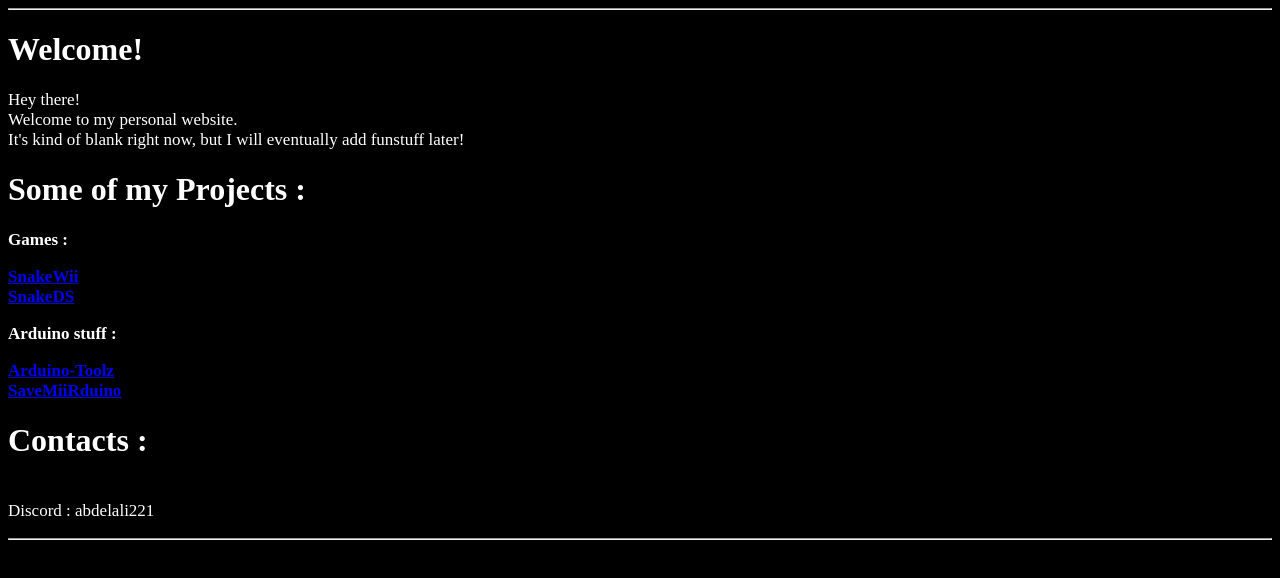
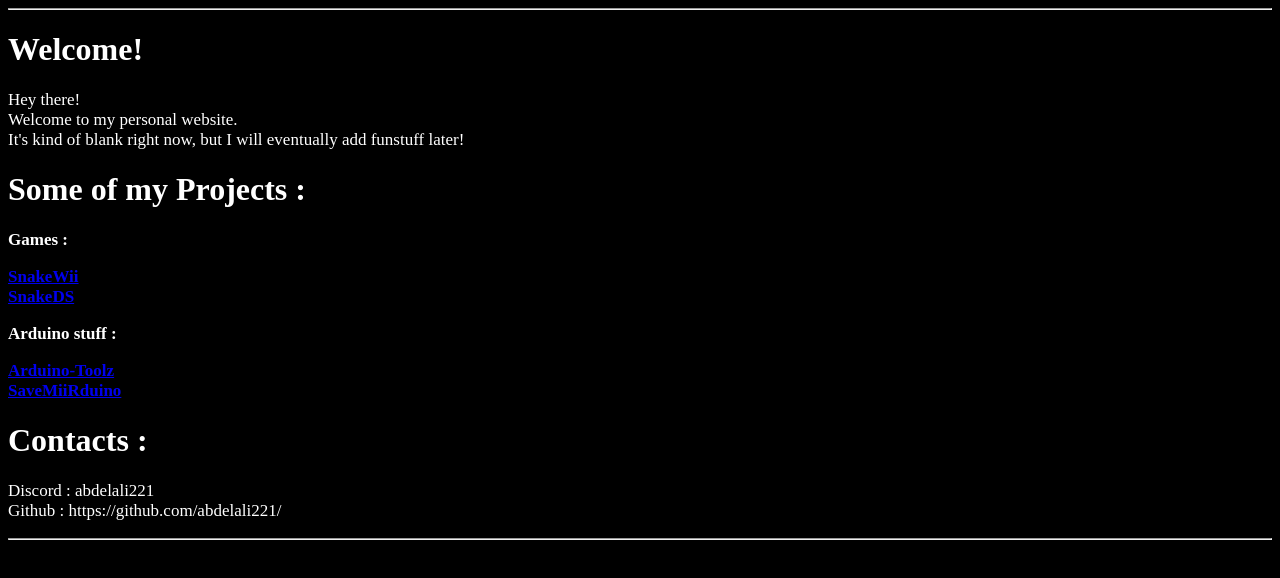
Before and after one commit to abdelali221/abdelali221.github.io, a plain HTML site: page index.html in a window 1280 px wide. Drawn offline with Linux system fonts and the light colour scheme.

Commit message:
Update index.html

```diff
--- a/index.html
+++ b/index.html
@@ -32,7 +32,7 @@ a {
     <a href="https://github.com/abdelali221/Arduino-toolz">Arduino-Toolz<br></a>
     <a href="https://github.com/abdelali221/SaveMiiRduino">SaveMiiRduino</a>
     <h1>Contacts :</h1>
-    <p><br>Discord : abdelali221</p>
+    <p>Discord : abdelali221<br>Github : https://github.com/abdelali221/</p>
     <hr>
 </body>
 </html>
```
